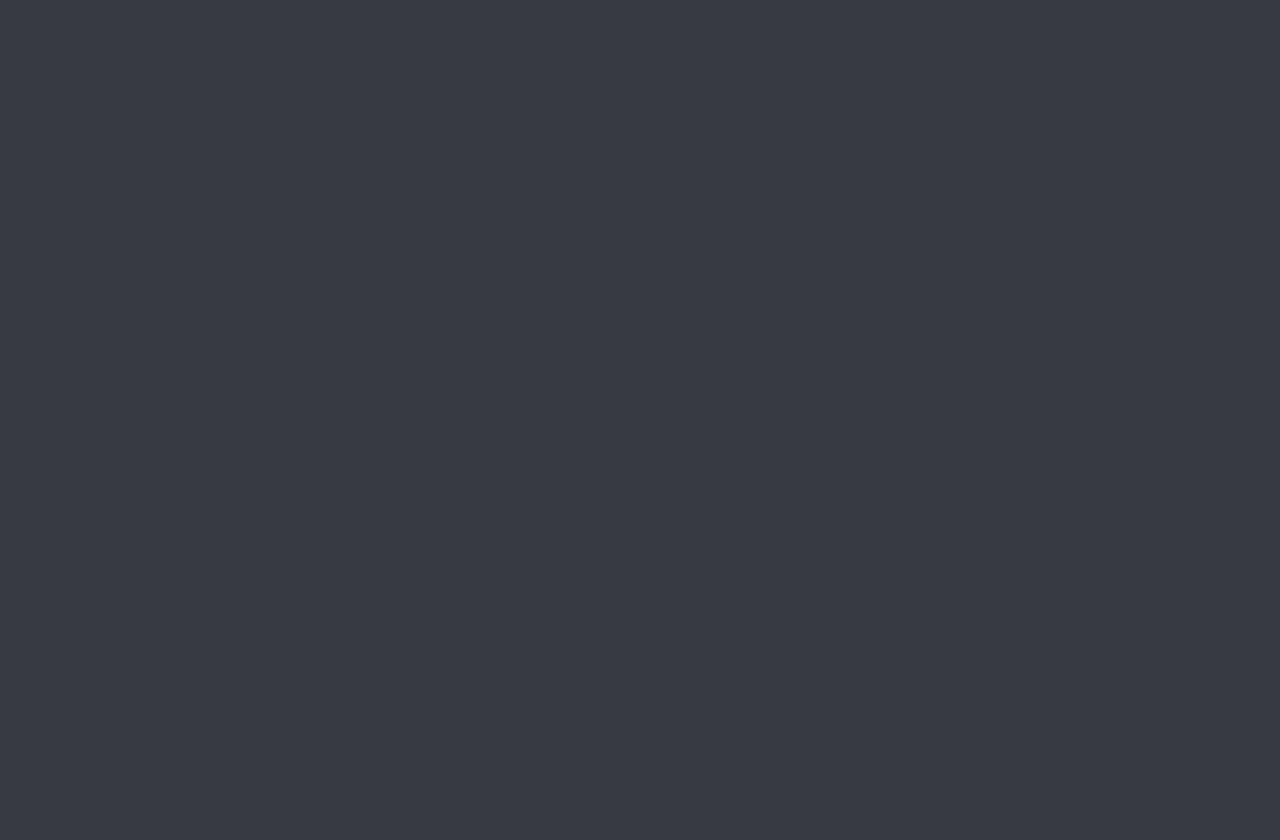
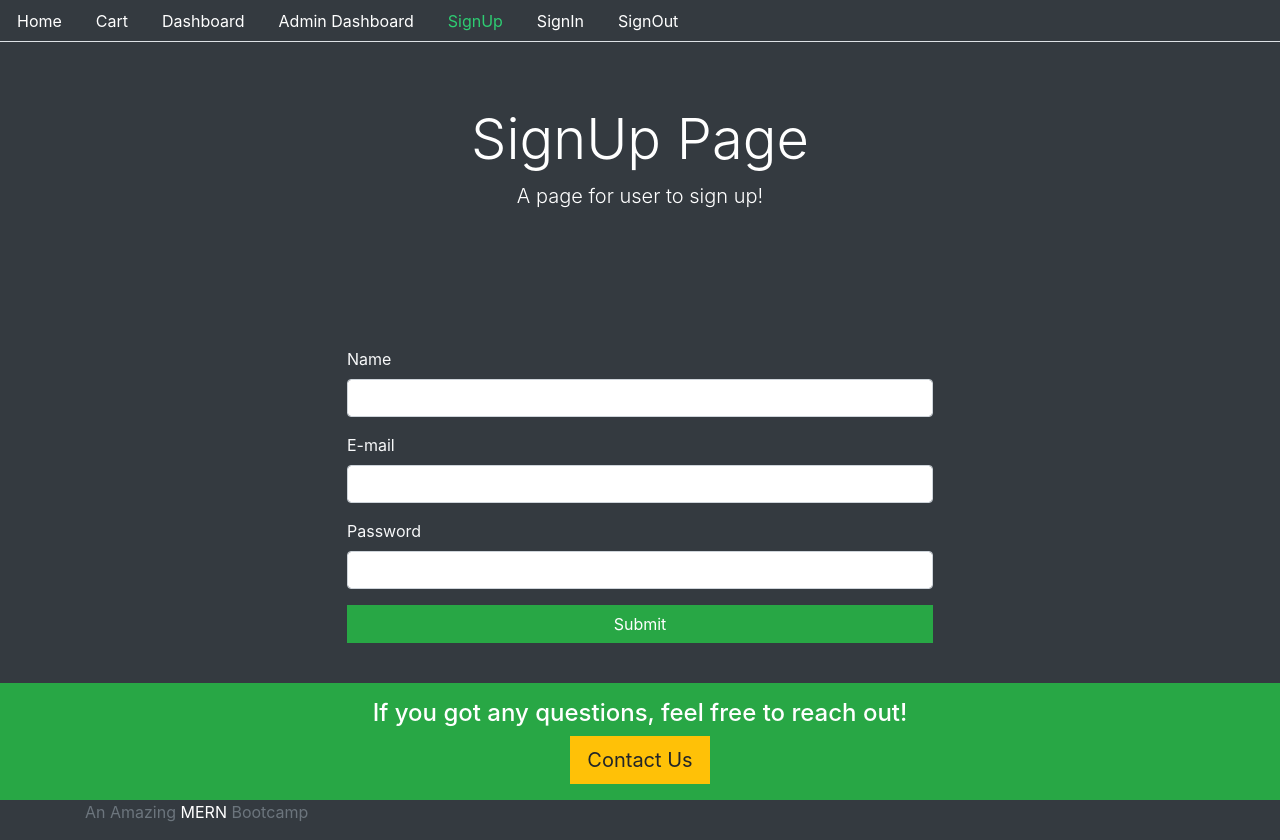
Before and after one commit to Raj-Joshi-dev/eCommerce-MERN, a React (Create React App) app in the folder frontend/: page /signup in a window 1280 px wide. Before the commit the page ends 800 px from the top, so only its background shows below. Built offline with nearby package versions, Linux system fonts and the light colour scheme.

Commit message:
Added SignIn and SignUp forms

```diff
--- a/frontend/src/Routes.js
+++ b/frontend/src/Routes.js
@@ -1,12 +1,16 @@
 import React from "react";
 import { BrowserRouter, Switch, Route } from "react-router-dom";
 import Home from "./core/Home";
+import SignIn from "./user/Signin";
+import SignUp from "./user/Signup";
 
 const Routes = () => {
   return (
     <BrowserRouter>
       <Switch>
         <Route path="/" exact component={Home} />
+        <Route path="/signup" exact component={SignUp} />
+        <Route path="/signin" exact component={SignIn} />
       </Switch>
     </BrowserRouter>
   );
--- a/frontend/src/core/Home.js
+++ b/frontend/src/core/Home.js
@@ -5,7 +5,7 @@
 
 export default function Home() {
   return (
-    <Base title='Home Page'>
+    <Base title='Home Page' description='Welcome to the eCommerce App'>
         <div className="row">
           <div className="col-4">
             <button className="btn btn-success">TEST</button>
--- a/frontend/src/user/Signin.js
+++ b/frontend/src/user/Signin.js
@@ -0,0 +1,37 @@
+import React, { useState } from "react";
+import { Link } from "react-router-dom";
+import Base from "../core/Base";
+
+const SignIn = () => {
+    const SignInForm = () => {
+        return (
+          <div className="row">
+            <div className="col-md-6 offset-sm-3 text-left">
+              <form>
+                <div className="form-group">
+                  <label className="text-light">Name</label>
+                  <input className="form-control" type="text" />
+                </div>
+                <div className="form-group">
+                  <label className="text-light">E-mail</label>
+                  <input className="form-control" type="text" />
+                </div>
+                <div className="form-group">
+                  <label className="text-light">Password</label>
+                  <input className="form-control" type="password" />
+                </div>
+                <button className="btn btn-success btn-block">Submit</button>
+              </form>
+            </div>
+          </div>
+        );
+      };
+
+    return (
+        <Base title="SignIn Page" description="A page for user to sign in!">
+        {SignInForm()}
+        </Base>
+    )
+}
+
+export default SignIn;
--- a/frontend/src/user/Signup.js
+++ b/frontend/src/user/Signup.js
@@ -0,0 +1,36 @@
+import React, { useState } from "react";
+import { Link } from "react-router-dom";
+import Base from "../core/Base";
+
+const SignUp = () => {
+  const SignUpForm = () => {
+    return (
+      <div className="row">
+        <div className="col-md-6 offset-sm-3 text-left">
+          <form>
+            <div className="form-group">
+              <label className="text-light">Name</label>
+              <input className="form-control" type="text" />
+            </div>
+            <div className="form-group">
+              <label className="text-light">E-mail</label>
+              <input className="form-control" type="text" />
+            </div>
+            <div className="form-group">
+              <label className="text-light">Password</label>
+              <input className="form-control" type="password" />
+            </div>
+            <button className="btn btn-success btn-block">Submit</button>
+          </form>
+        </div>
+      </div>
+    );
+  };
+  return (
+    <Base title="SignUp Page" description="A page for user to sign up!">
+      {SignUpForm()}
+    </Base>
+  );
+};
+
+export default SignUp;
```
